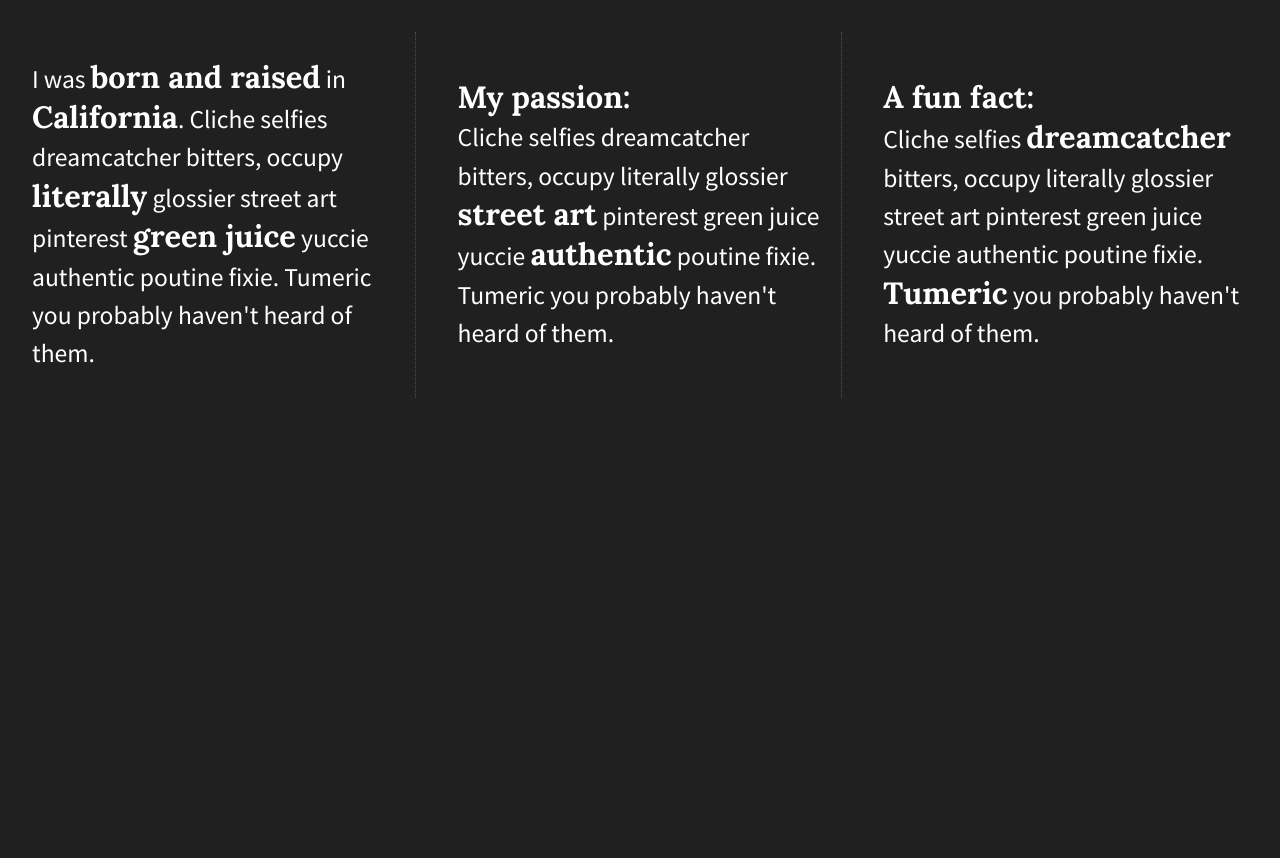
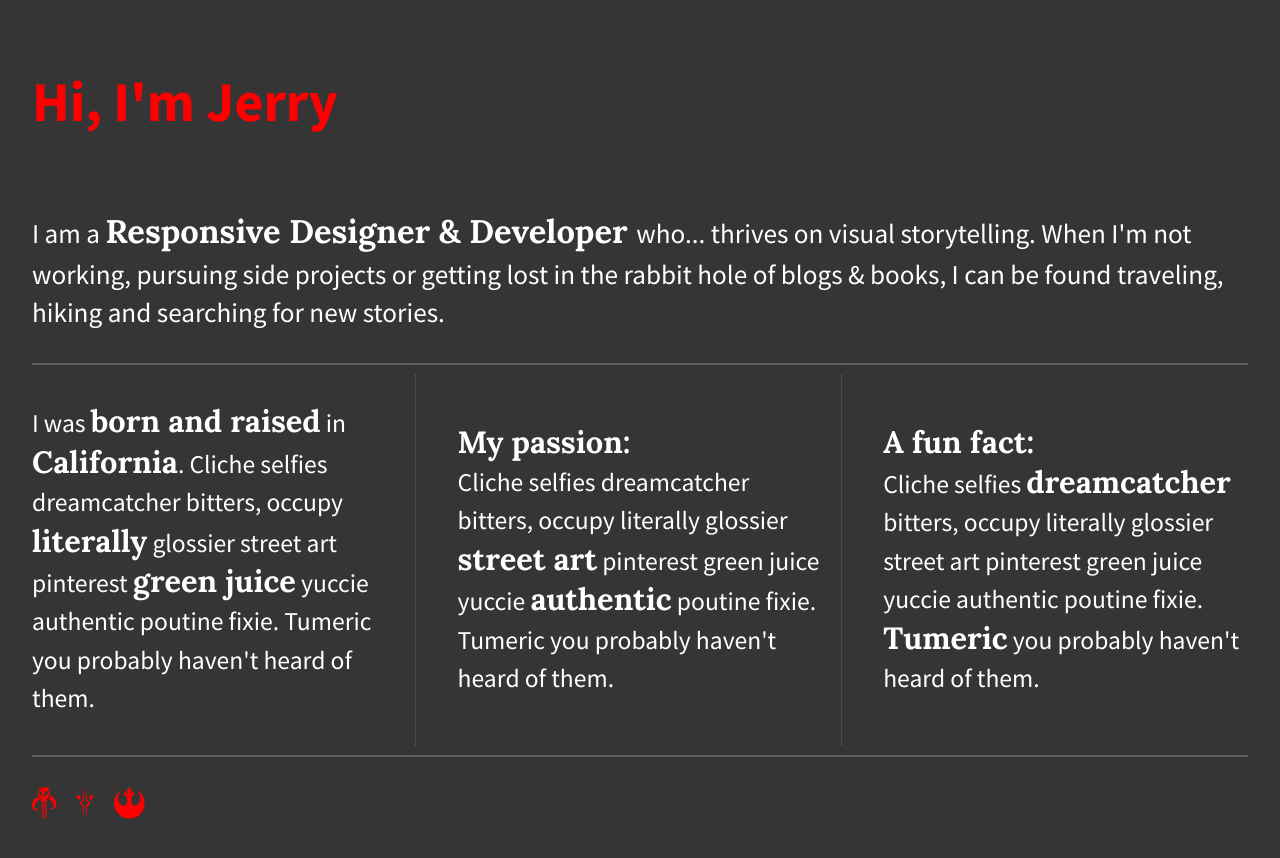
Before and after one commit to JxMagx/divs-flexbox, a plain HTML site: page index.html in a window 1280 px wide. Drawn offline with nearby package versions, Linux system fonts and the light colour scheme.

Commit message:
Add header, main, footer, add flex styles for mobile and desktop, add boarders, update colors

```diff
--- a/css/main.css
+++ b/css/main.css
@@ -97,17 +97,21 @@ textarea {
 
 
 html {
-  background-color: #202020;
+  background-color: #353535;
   height: 100%;
   width: 100%;
 }
 
 body {
+  color: #fff;
   font-family: 'Source Sans Pro', sans-serif;
-  padding: 2em;
+  padding: 1.5em 2em;
   font-size: 1em;
   height: 100%;
+  display: flex;
+  justify-content: center;
 }
+
 
 .wrapper {
   /*add display:flex and set justify-content to space-between*/
@@ -115,26 +119,64 @@ body {
   display: flex;
   flex-flow: row wrap;
   justify-content: space-between;
+  max-width: 1400px;
 }
 
-.div-1,
-.div-2,
-.div-3 {
+.wrapper span {
+    font-family: 'Lora', serif;
+    font-size: 1.2em;
+}
+
+header,
+main,
+footer {
+   width: 100%;
+   display: flex;
+   justify-content: flex-start;
+}
+
+h1 {
+  color: #f00;
+  font-size: 3.5em;
+}
+
+main {
+    border-bottom: 2px solid #606060;
+    margin-bottom: 10px;
+}
+
+main p {
+    color: #fff;
+    font-size: 1.7em;
+}
+
+.flex-items {
   /*give the divs a width of 30%, add display:flex, set justify-content and align-items to center*/
   color: #fff;
   line-height: 1.5em;
   font-size: 1.6em;
-  height: auto;
   display: flex;
   justify-content: center;
   align-items: center;
   /*-----width 30% for desktop, see @media queries-----*/
 }
 
-.wrapper span {
-    font-family: 'Lora', serif;
-    font-size: 1.2em;
+#div-1,
+#div-2 {
+    border-bottom: 1px dotted #606060;
 }
+
+
+footer {
+    font-size: 2em;
+    border-top: 2px solid #606060;
+    margin-top: 10px;
+}
+
+footer i {
+    color: #f00;
+    padding: 30px 20px 0 0;
+  }
 
 /* ==========================================================================
    Helper classes
@@ -218,17 +260,22 @@ body {
 
 /*-------------------Desktop-----------------------*/
 
+@media all and (max-width: 768px) {
+    body {
+        padding: 1em;
+    }
+}
+
 @media (min-width: 1200px) {
-    .div-1,
-    .div-2,
-    .div-3 {
-        width: 30%;
+    .flex-items {
+        flex-basis: 30%;
     }
 
-    .div-1,
-    .div-2 {
-        border-right: 1px dotted #505050;
+    #div-1,
+    #div-2 {
+        border-right: 1px dotted #606060;
         padding-right: 1.5%;
+        border-bottom: none;
     }
 }
 
--- a/index.html
+++ b/index.html
@@ -15,6 +15,7 @@
         <script src="js/vendor/modernizr-2.8.3.min.js"></script>
         <link href='http://fonts.googleapis.com/css?family=Lora:700' rel='stylesheet' type='text/css'>
         <link href='http://fonts.googleapis.com/css?family=Source+Sans+Pro:400,700' rel='stylesheet' type='text/css'>
+        <link rel="stylesheet" href="https://use.fontawesome.com/releases/v5.5.0/css/all.css" integrity="sha384-B4dIYHKNBt8Bc12p+WXckhzcICo0wtJAoU8YZTY5qE0Id1GSseTk6S+L3BlXeVIU" crossorigin="anonymous">
     </head>
     <body>
         <!--[if lt IE 8]>
@@ -22,23 +23,36 @@
         <![endif]-->
 
         <section class="wrapper">
-            <div class="div-1">
+            <header>
+                <h1>Hi, I'm Jerry</h1>
+            </header>
+            <main>
+                <p>I am a <span>Responsive Designer &amp; Developer </span> who... thrives on visual storytelling.
+                    When I'm not working, pursuing side projects or getting lost in the rabbit hole
+                    of blogs & books, I can be found traveling, hiking and searching for new stories.</p>
+            </main>
+            <div class="flex-items" id="div-1">
                <p>I was <span>born and raised</span> in <span>California</span>. Cliche selfies dreamcatcher bitters,
                 occupy <span>literally</span> glossier street art pinterest <span>green juice</span> yuccie authentic
                 poutine fixie. Tumeric you probably haven't heard of them.</p>
             </div>
-            <div class="div-2">
+            <div class="flex-items" id="div-2">
                 <p><span>My passion:</span> <br>
                 Cliche selfies dreamcatcher bitters,
                 occupy literally glossier <span>street art</span> pinterest green juice yuccie <span>authentic</span>
                 poutine fixie. Tumeric you probably haven't heard of them.</p>
             </div>
-            <div class="div-3">
+            <div class="flex-items" id="div-3">
                 <p><span>A fun fact:</span> <br>
                 Cliche selfies <span>dreamcatcher</span> bitters,
                 occupy literally glossier street art pinterest green juice yuccie authentic
                 poutine fixie. <span>Tumeric</span> you probably haven't heard of them.</p>
             </div>
+            <footer>
+                <i class="fab fa-mandalorian"></i>
+                <i class="fab fa-fulcrum"></i>
+                <i class="fab fa-rebel"></i>
+            </footer>
         </section>
 
         <script src="https://ajax.googleapis.com/ajax/libs/jquery/1.11.3/jquery.min.js"></script>
```
